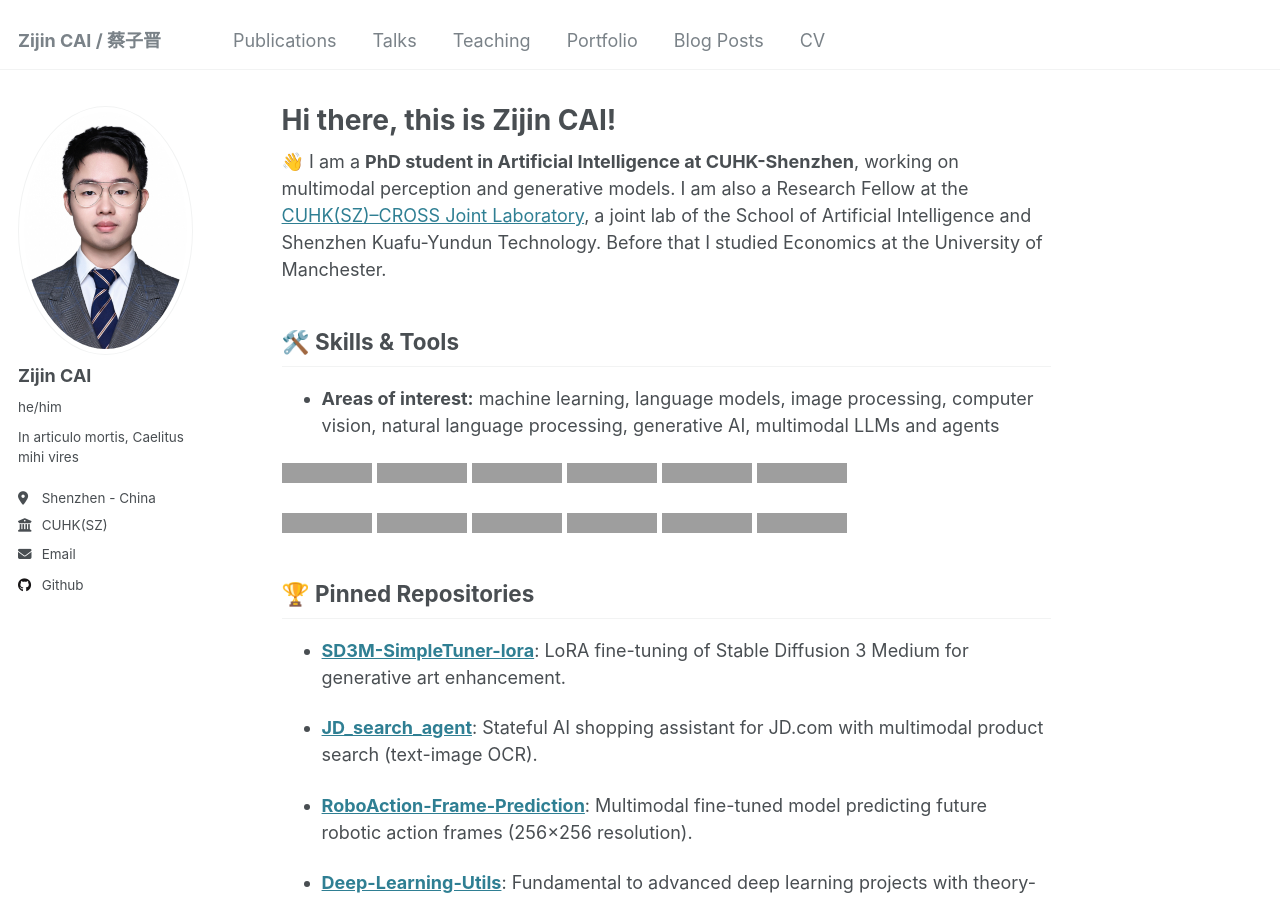
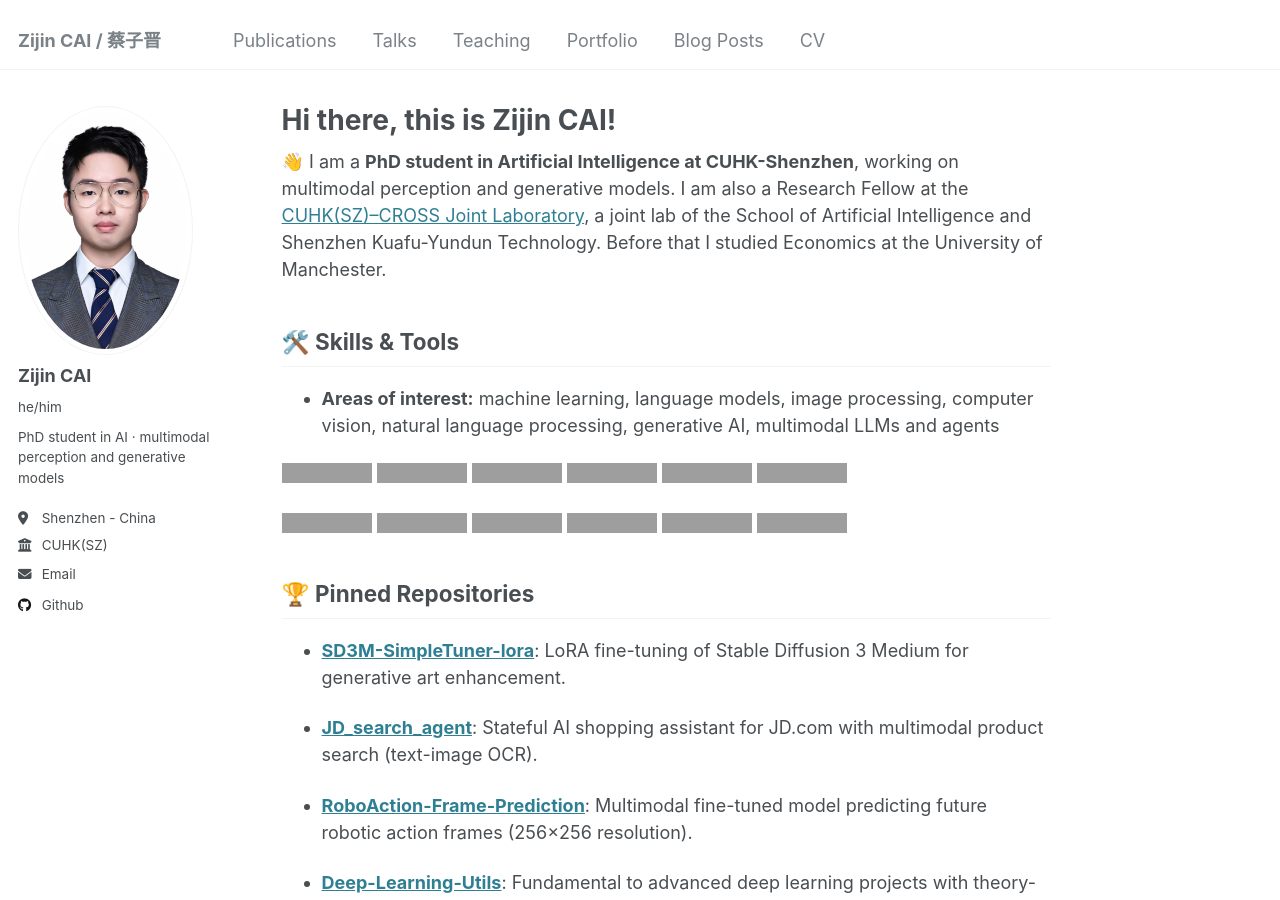
Before and after one commit to CAI991108/CAI991108.github.io, a Jekyll site: the page built from _pages/about.md, in a window 1280 px wide and 900 px high. Built offline with Jekyll 4.4.1, drawn with Linux system fonts in a browser that asks for light colours; grey boxes are pictures that could not be loaded.

Commit message:
content: replace the template's latin bio with a real one-liner

```diff
--- a/_config.yml
+++ b/_config.yml
@@ -24,7 +24,7 @@ author:
   avatar           : "profile.png"
   name             : "Zijin CAI"
   pronouns         : "he/him"
-  bio              : "In articulo mortis, Caelitus mihi vires"
+  bio              : "PhD student in AI · multimodal perception and generative models"
   location         : "Shenzhen - China"
   employer         : "CUHK(SZ)"
   uri              : # "https://github.com/CAI991108"
```
